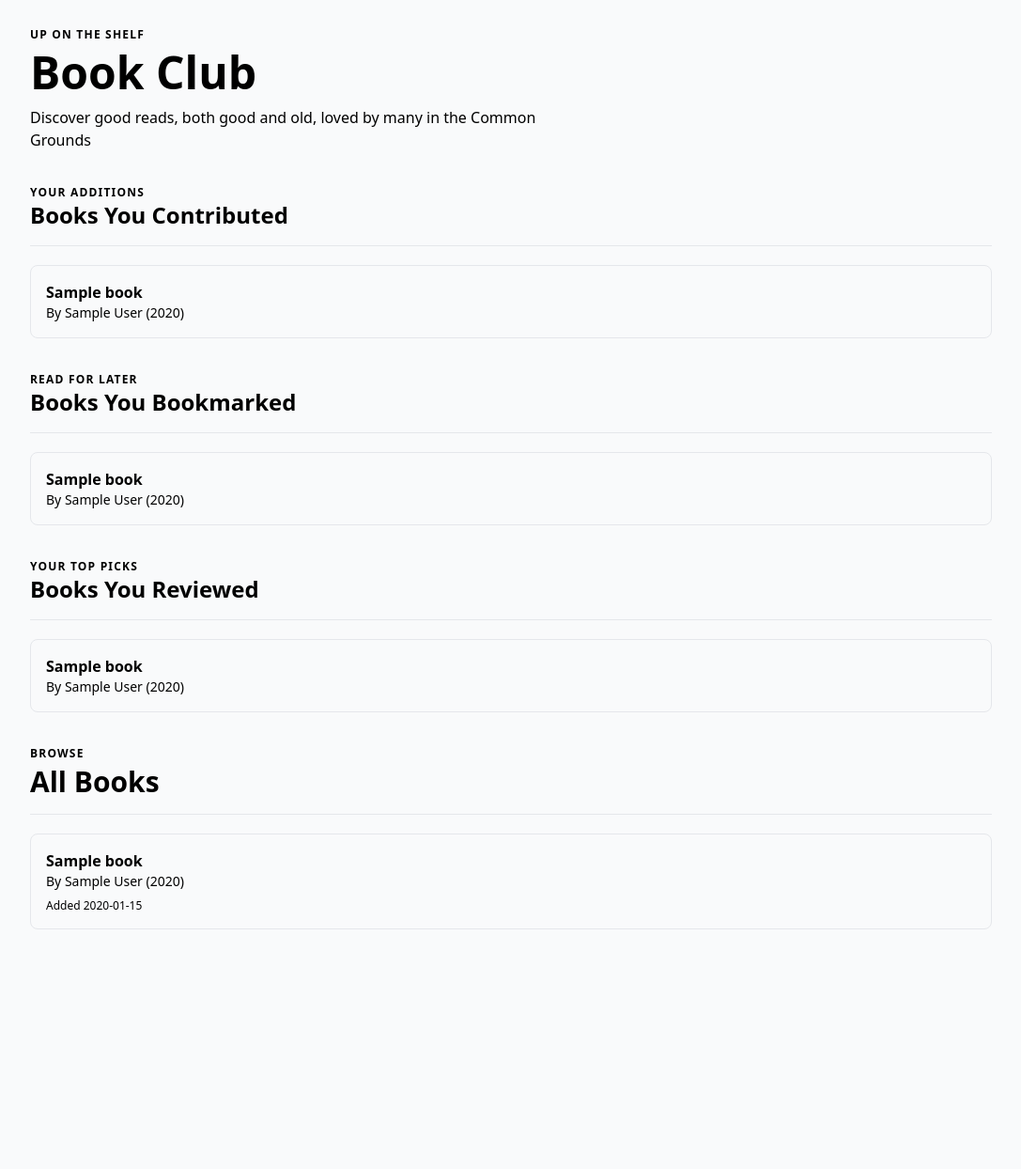
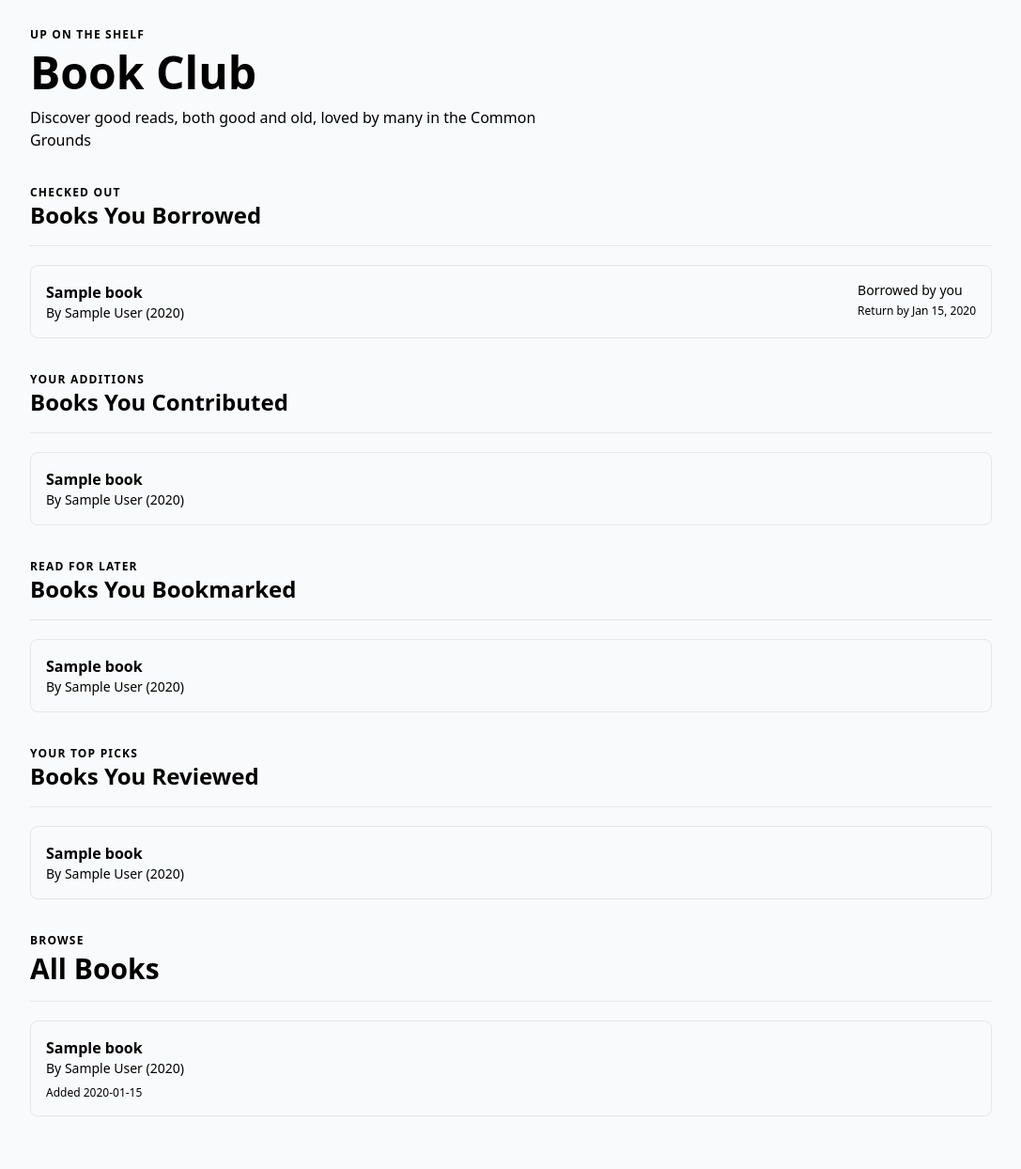
Before and after one commit to itsalexi/commongrounds-1, a Django app: template commongrounds/bookclub/templates/bookclub/book_list.html in a window 1280 px wide. Shown: the part 1674-2918 px from the top of the page at 94% size, without its empty margins (96-1183 px from the left). Before the commit the page ends 2663 px from the top, so only its background shows below. Run offline with Django 5.2, Linux system fonts and the light colour scheme; the template is opened without the code that fills it: values that come from a table or form of the project are taken from there, others are empty; a user stored in the database is signed in; tables that the repository leaves empty hold one stand-in row (values such as "Sample post"); some libraries are stand-ins or nearby versions.

Commit message:
feat: add borrowed book indicators

```diff
--- a/commongrounds/bookclub/templates/bookclub/book_list.html
+++ b/commongrounds/bookclub/templates/bookclub/book_list.html
@@ -24,6 +24,33 @@
     </section>
 
     {% if request.user.is_authenticated %}
+      {% if borrowed_books %}
+      <section>
+        <div class="mb-5 flex items-end justify-between gap-4 border-b border-border pb-4">
+          <div>
+            <p class="text-xs font-semibold uppercase tracking-widest text-text-subtle">Checked out</p>
+            <h2 class="font-display text-2xl font-bold text-text">Books You Borrowed</h2>
+          </div>
+        </div>
+        <div class="space-y-4">
+          {% for borrow in borrowed_books %}
+            <div class="rounded-lg border border-primary/30 bg-primary/5 p-4">
+              <div class="flex flex-col gap-3 sm:flex-row sm:items-start sm:justify-between">
+                <div>
+                  <a href="{{ borrow.book.get_absolute_url }}" class="font-semibold text-primary hover:text-primary-hover">{{ borrow.book.title }}</a>
+                  <p class="text-sm text-text-subtle">By {{ borrow.book.author }} ({{ borrow.book.publication_year }})</p>
+                </div>
+                <div class="text-sm font-medium text-text">
+                  <p>Borrowed by you</p>
+                  <p class="mt-1 text-xs text-text-subtle">Return by {{ borrow.date_to_return|date:'M d, Y' }}</p>
+                </div>
+              </div>
+            </div>
+          {% endfor %}
+        </div>
+      </section>
+      {% endif %}
+
       {% if contributed_books %}
       <section>
         <div class="mb-5 flex items-end justify-between gap-4 border-b border-border pb-4">
```
Also changed, not shown: commongrounds/bookclub/templates/bookclub/book_detail.html (+17 -2 lines), commongrounds/bookclub/views.py (+14 -0 lines).
